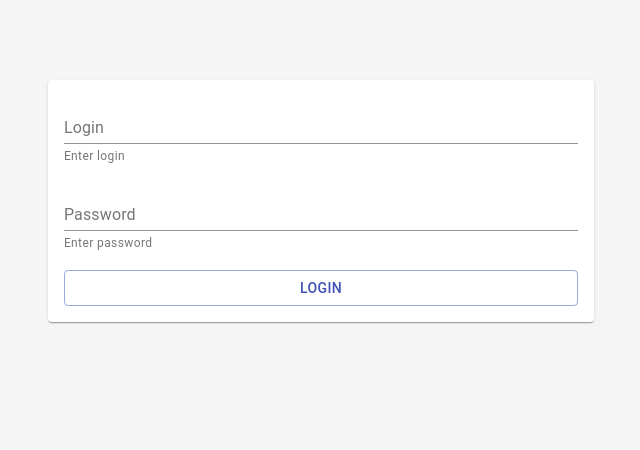
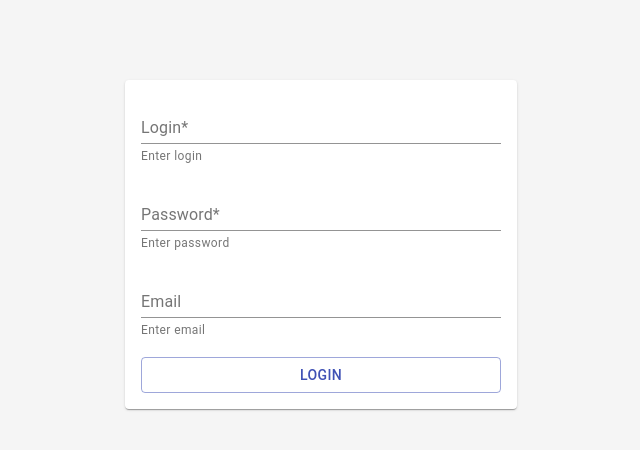
Before and after one commit to Gector23/chat-client, a React (Create React App) app: page /login in a window 1280 px wide. Shown: the top 450 px of the page, without its empty margins (319-959 px from the left). Built offline with nearby package versions, Linux system fonts and the light colour scheme.

Commit message:
Some common changes
Added email input in Login component.
Fix bug with chat scroll.
Users avatars now get a link to img.

```diff
--- a/src/components/Message.jsx
+++ b/src/components/Message.jsx
@@ -15,14 +15,16 @@ const useStyles = makeStyles((theme) => ({
       marginRight: theme.spacing(2)
     }
   },
-  body: props => ({
-    color: theme.palette[props.color][props.shade],
+  body: {
     wordBreak: "break-all"
+  },
+  coloredText: props => ({
+    color: props.color
   })
 }));
 
 const Message = ({ message }) => {
-  const classes = useStyles(message.textColor);
+  const classes = useStyles({color: message.color});
 
   return (
     <div className={classes.root}>
@@ -32,7 +34,7 @@ const Message = ({ message }) => {
           {message.author}
         </Typography>
       </div>
-      <Typography className={classes.body} variant="body2">
+      <Typography className={`${classes.body} ${classes.coloredText}`} variant="body2">
         {message.text}
       </Typography>
       <Typography variant="caption">
--- a/src/components/Messages.jsx
+++ b/src/components/Messages.jsx
@@ -22,11 +22,7 @@ const Messages = ({ messages }) => {
   const containerRef = useRef(null);
 
   useEffect(() => {
-    const timerId = setInterval(() => {
-      containerRef.current.scrollTop = containerRef.current.scrollHeight - containerRef.current.clientHeight;
-    }, 10);
-
-    return () => clearInterval(timerId);
+    containerRef.current.scrollTop = containerRef.current.scrollHeight - containerRef.current.clientHeight;
   });
 
   return (
--- a/src/components/User.jsx
+++ b/src/components/User.jsx
@@ -1,23 +1,23 @@
 import { ListItem, ListItemAvatar, Avatar, ListItemText } from "@material-ui/core";
 import { makeStyles } from "@material-ui/core/styles";
-const useStyles = makeStyles(theme => ({
+const useStyles = makeStyles(() => ({
   root: props => ({
     "& .MuiListItemIcon-root": {
       minWidth: "32px"
     },
     "& .MuiListItemText-root": {
-      color: props.color && props.shade ? theme.palette[props.color][props.shade] : "inherit"
+      color: props.color
     }
   })
 }));
 
 const User = ({ user, controls }) => {
-  const classes = useStyles(user.textColor);
+  const classes = useStyles({ color: user.color });
 
   return (
     <ListItem key={user._id} className={classes.root} >
       <ListItemAvatar>
-        <Avatar>{user.login[0]}</Avatar>
+        <Avatar src={user.avatar} alt={user.login} />
       </ListItemAvatar>
       <ListItemText primary={user.login} />
       {controls}
--- a/src/containers/Login.jsx
+++ b/src/containers/Login.jsx
@@ -16,12 +16,18 @@ const validationRules = {
     required: { value: true, message: "Password is required" },
     minLength: { value: 4, message: "Password min length is 4" },
     maxLength: { value: 16, message: "Password max length is 16" }
+  },
+  email: {
+    validate: {
+      emailValidate: v => v?.length ? (/^\S+@\S+\.\S+$/.test(v) ? null : "Email is invalid") : null
+    }
   }
 };
 
 const useStyles = makeStyles((theme) => ({
   root: {
     padding: theme.spacing(2),
+    maxWidth: "360px",
     "& .MuiFormControl-root": {
       marginBottom: theme.spacing(2)
     }
@@ -36,7 +42,8 @@ const Login = ({ onLoggedIn }) => {
     try {
       const res = await axios.post("http://localhost:5000/api/auth/login", {
         login: data.login,
-        password: data.password
+        password: data.password,
+        email: data.email
       });
       onLoggedIn();
       localStorage.setItem("token", res.data.token);
@@ -51,6 +58,11 @@ const Login = ({ onLoggedIn }) => {
         setError("password", {
           message: "Incorrect password"
         });
+      }
+      else if (err.response.data.message === "Email already exists") {
+        setError("email", {
+          message: "Email already exists"
+        });
       } else {
         console.log(err.response.data.message);
       }
@@ -58,19 +70,24 @@ const Login = ({ onLoggedIn }) => {
   };
 
   return (
-    <Grid container spacing={2} justifyContent="center">
+    <Grid container justifyContent="center">
       <Grid item>
         <Paper className={classes.root}>
           <form onSubmit={handleSubmit(handleLogin)}>
             <FormControl fullWidth error={errors.login ? true : false}>
-              <InputLabel htmlFor="login-input">Login</InputLabel>
+              <InputLabel htmlFor="login-input">Login*</InputLabel>
               <Input id="login-input" required aria-describedby="login-input-text" {...register("login", { ...validationRules.login })} />
               <FormHelperText id="login-input-text">{errors.login?.message || "Enter login"}</FormHelperText>
             </FormControl>
             <FormControl fullWidth error={errors.password ? true : false}>
-              <InputLabel htmlFor="password-input">Password</InputLabel>
+              <InputLabel htmlFor="password-input">Password*</InputLabel>
               <Input id="password-input" required aria-describedby="password-input-text" {...register("password", { ...validationRules.password })} />
               <FormHelperText id="password-input-text">{errors.password?.message || "Enter password"}</FormHelperText>
+            </FormControl>
+            <FormControl fullWidth error={errors.email ? true : false}>
+              <InputLabel htmlFor="email-input">Email</InputLabel>
+              <Input id="email-input" aria-describedby="email-input-text" {...register("email", { ...validationRules.email })} />
+              <FormHelperText id="email-input-text">{errors.email?.message || "Enter email"}</FormHelperText>
             </FormControl>
             <Button fullWidth variant="outlined" color="primary" type="submite">
               Login
```
